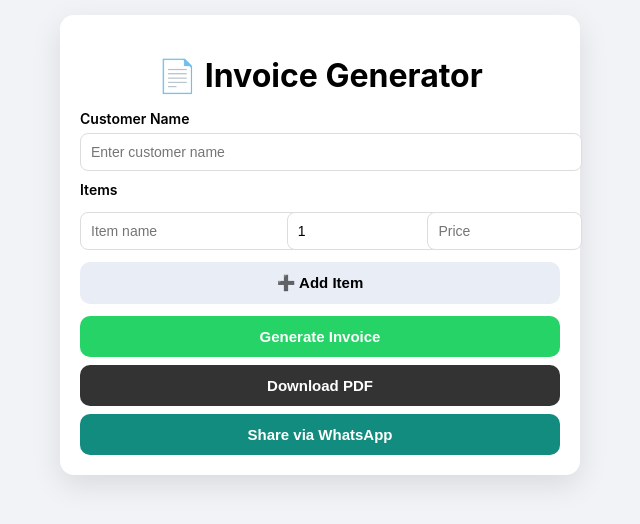
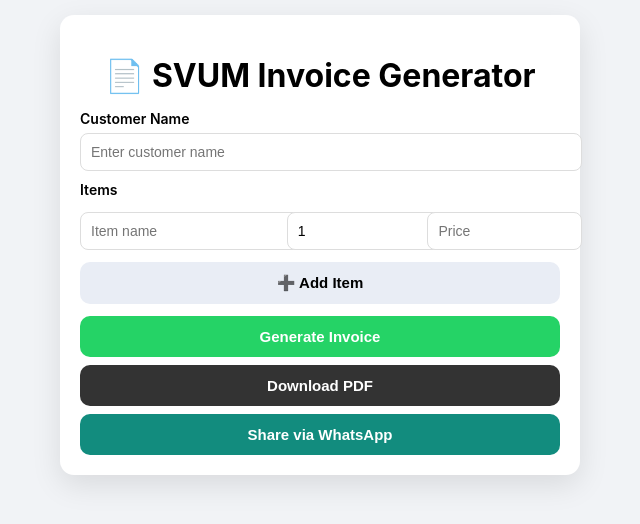
Before and after one commit to Sithija61/SVUM-Invoice, a plain HTML site: page index.html in a window 1280 px wide. Shown: the whole page, without its empty margins (320-960 px from the left). Drawn offline with nearby package versions, Linux system fonts and the light colour scheme.

Commit message:
change Hedername

```diff
--- a/index.html
+++ b/index.html
@@ -129,7 +129,7 @@
 <body>
 
 <div class="app">
-    <h1>📄 Invoice Generator</h1>
+    <h1>📄 SVUM Invoice Generator</h1>
 
     <label>Customer Name</label>
     <input id="customer" placeholder="Enter customer name">
```
